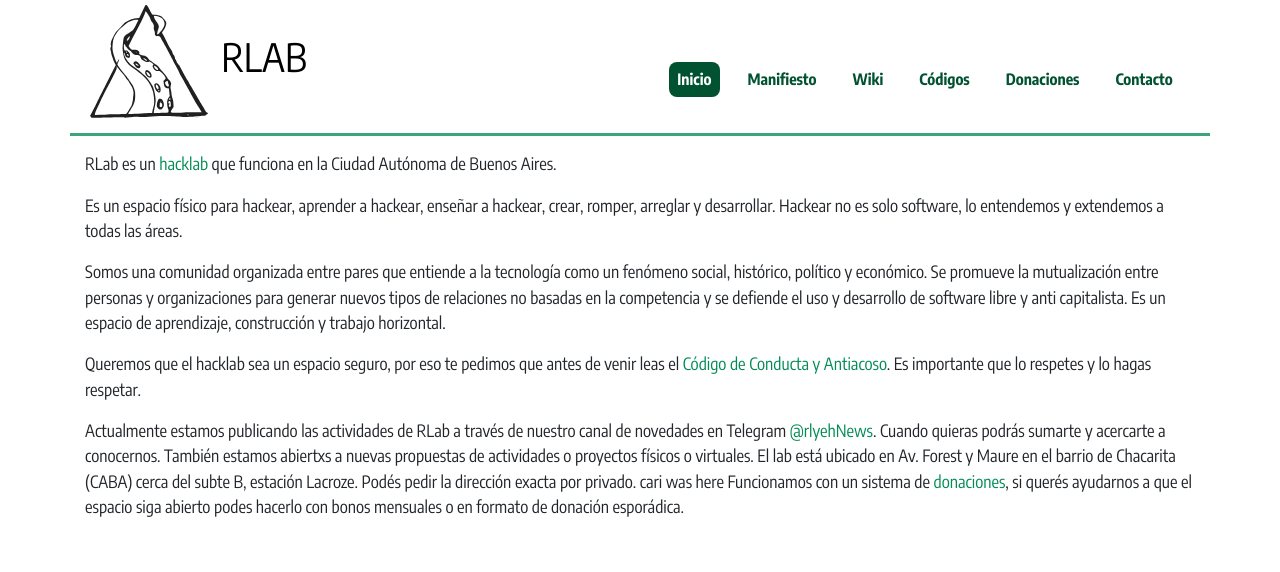
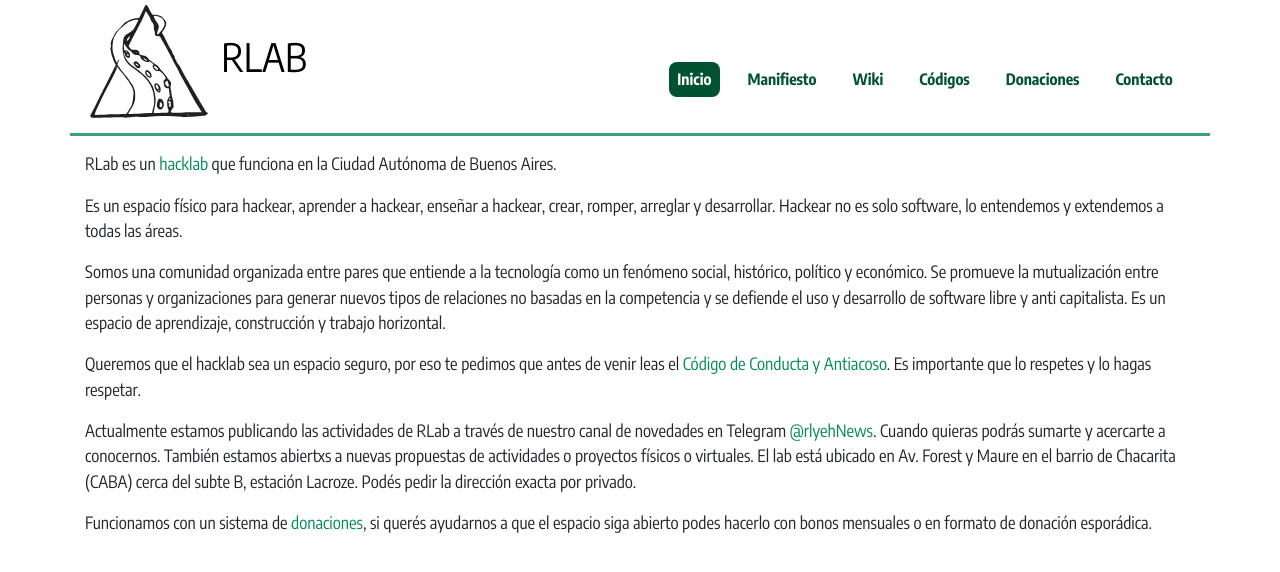
Before and after one commit to rlyehlab/rlab.be, a Jekyll site: the page built from index.md, in a window 1280 px wide. Shown: the top 572 px of the page. Built offline with Jekyll 4.4.1, drawn with Linux system fonts in a browser that asks for light colours.

Commit message:
Update index.md
removing some test text

```diff
--- a/index.md
+++ b/index.md
@@ -30,6 +30,6 @@ sumarte y acercarte a conocernos. También estamos abiertxs a nuevas propuestas
 de actividades o proyectos físicos o virtuales.
 El lab está ubicado en Av. Forest y Maure en el barrio de Chacarita (CABA) cerca
 del subte B, estación Lacroze. Podés pedir la dirección exacta por privado.
-cari was here
+
 Funcionamos con un sistema de [donaciones](/donaciones/), si querés ayudarnos a que el
 espacio siga abierto podes hacerlo con bonos mensuales o en formato de donación esporádica.
```
